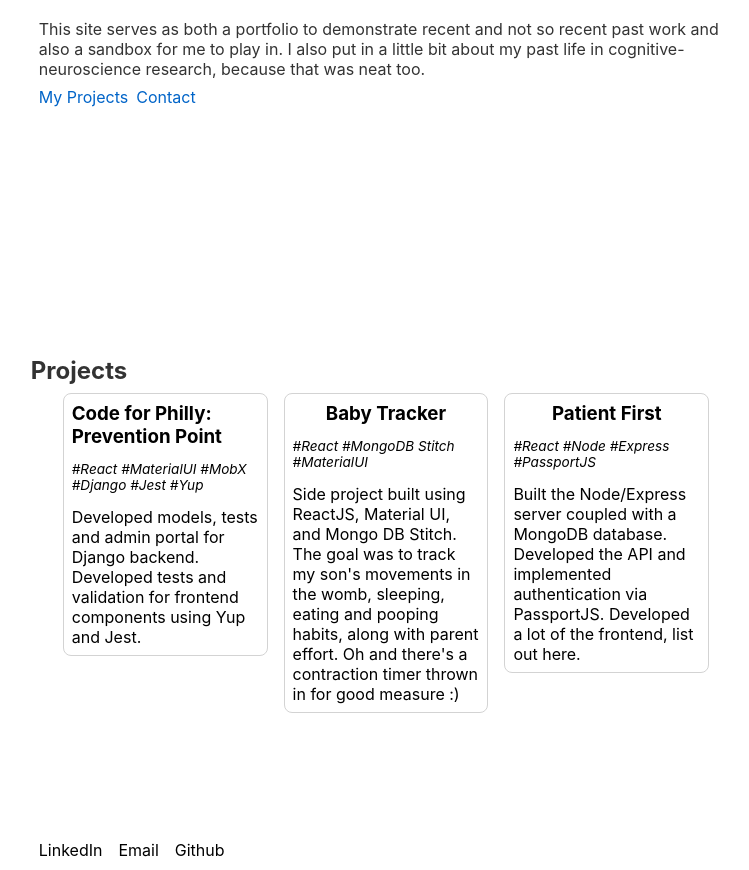
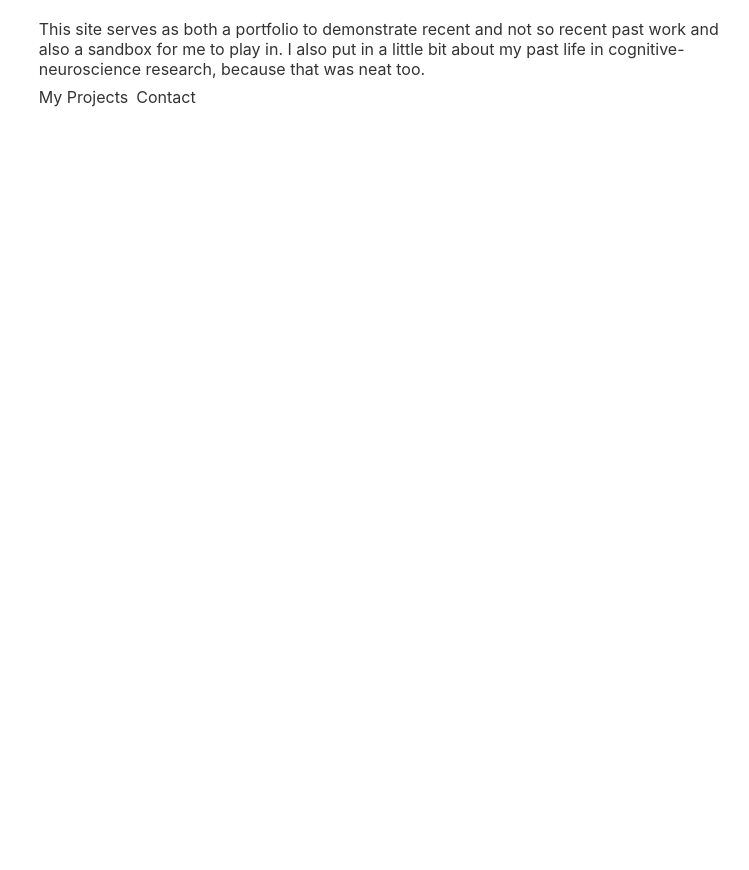
Before and after one commit to JackRyan1989/portfolio, a Svelte app: page / in a window 1280 px wide. Shown: the part 379-1249 px from the top of the page, without its empty margins (294-1043 px from the left). After the commit the page ends 800 px from the top, so only its background shows below. Built offline with nearby package versions, Linux system fonts and the light colour scheme.

Commit message:
View control stuff

```diff
--- a/src/App.svelte
+++ b/src/App.svelte
@@ -9,46 +9,56 @@
   let setProjects = false;
   let setContact = false;
   let setAbout = true;
-  const delayedTextShrink = function() {
+  const delayedTextShrink = function () {
     makeSmall = true;
-  }
+  };
   onMount(() => {
     let timer = setTimeout(() => {
-      delayedTextShrink()
-    },
-      1500
-    );
-    return () => clearTimeout(timer)
+      delayedTextShrink();
+    }, 1500);
+    return () => clearTimeout(timer);
   });
 
-  const onClickAbout = function() {
-    setAbout = !setAbout;
-  }
-
-  const onClickProjects = function() {
-    setProjects = !setProjects;
-  }
-
-  const onClickContact = function() {
-    setContact = !setContact;
-  }
-
+  const onClickChangeView = function (setView) {
+    console.log("Clicked")
+    switch (setView) {
+      case "about":
+        setAbout = true;
+        setProjects = false;
+        setContact = false;
+        break;
+      case "projects":
+        setAbout = false;
+        setProjects = true;
+        setContact = false;
+        break;
+      case "contact":
+        setAbout = false;
+        setProjects = false;
+        setContact = true;
+        break;
+    }
+  };
 </script>
 
 <div class="wrapper">
   <div class="header">
-    <Header makeSmall={makeSmall} />
+    <Header {makeSmall} />
   </div>
   <main class="content" role="main">
+    {#if setAbout}
     <section name="text" id="first">
-      <Text />
+      <Text onClickChangeView={onClickChangeView}/>
     </section>
+    {:else if setProjects}
     <section name="projects" id="second">
-      <Projects />
+      <Projects onClickChangeView={onClickChangeView} />
     </section>
+    {:else if setContact}
     <section name="contact" id="third">
-      <Contact />
+      <Contact onClickChangeView={onClickChangeView} />
     </section>
+    {/if}
   </main>
 </div>
 
@@ -81,12 +91,9 @@
     grid-row: 1 / 2;
   }
 
-  #first {
+  #first, #second, #third {
     width: 75%;
     margin: 25% 0px;
   }
-  #second {
-    width: 75%;
-    margin: 5% 0px;
-  }
+
 </style>
--- a/src/components/contact.svelte
+++ b/src/components/contact.svelte
@@ -1,29 +1,45 @@
 <script>
+  export let onClickChangeView = () => {};
 </script>
 
 <section>
-  <div class="links">
+  <div class="contact-links">
     <a href="https://www.linkedin.com/in/johnanthonyryan/" target="_blank"
       >LinkedIn</a
     >
     <a href="mailto:jack.jackryan@protonmail.com">Email</a>
     <a href="https://github.com/JackRyan1989" target="_blank">Github</a>
   </div>
+  <div class="links">
+    <button on:click={() => onClickChangeView("about")}>About</button
+    >
+    <button on:click={() => onClickChangeView("projects")}>Projects</button>
+  </div>
 </section>
 
 <style>
+* {
+    margin: 0;
+    padding: 0;
+    border: 0;
+    outline: 0;
+    font-size: 100%;
+    vertical-align: baseline;
+    background: transparent;
+  }
+
   section {
     display: grid;
   }
 
-  div.links {
+  div.contact-links {
     display: flex;
     flex-direction: row;
     justify-content: flex-start;
     align-items: center;
   }
 
-  div.links a {
+  div.contact-links a {
     padding: 0.5em;
     min-height: 1em;
     text-decoration: none;
@@ -31,4 +47,14 @@
     color: #000;
     border-radius: 0.5em;
   }
+
+  .links {
+    padding: 0.5em 0;
+    display: flex;
+    flex-direction: row;
+  }
+
+  .links button:nth-child(even) {
+    padding: 0 0.5em;
+  }
 </style>
--- a/src/components/header.svelte
+++ b/src/components/header.svelte
@@ -1,6 +1,6 @@
 <script>
-
   export let makeSmall;
+  export let onClickChangeView = () => {};
 </script>
 
 <svelte:head>
--- a/src/components/projects.svelte
+++ b/src/components/projects.svelte
@@ -1,5 +1,6 @@
 <script>
   import PROJECTS from "../constants/projects";
+  export let onClickChangeView = () => {};
 </script>
 
 <section>
@@ -26,6 +27,11 @@
         <p>Hey something went wrong loading projects!</p>
       </div>
     {/each}
+    <div class="links">
+      <button on:click={() => onClickChangeView("about")}>About</button
+      >
+      <button on:click={() => onClickChangeView("contact")}>Contact</button>
+    </div>
   </article>
 </section>
 
@@ -83,11 +89,10 @@
     filter: brightness(0.5) saturate(0) contrast(1.2) blur(20px);
   }
 
-    .item-category {
-      font-size: .85em;
-      font-style: italic;
-    }
-
+  .item-category {
+    font-size: 0.85em;
+    font-style: italic;
+  }
 
   .item-content {
     display: flex;
@@ -107,4 +112,14 @@
   a:hover {
     text-decoration: none;
   }
+
+  .links {
+    padding: 0.5em 0;
+    display: flex;
+    flex-direction: row;
+  }
+
+  .links button:nth-child(even) {
+    padding: 0 0.5em;
+  }
 </style>
--- a/src/components/textblurb.svelte
+++ b/src/components/textblurb.svelte
@@ -1,4 +1,5 @@
 <script>
+  export let onClickChangeView = () => {};
 </script>
 
 <section>
@@ -19,8 +20,8 @@
       too.
     </p>
     <div class="links">
-      <a href="#projects">My Projects</a>
-      <a href="#contact">Contact</a>
+      <button on:click={() => onClickChangeView("projects")}>My Projects</button>
+      <button on:click={() => onClickChangeView("contact")}>Contact</button>
     </div>
   </article>
 </section>
@@ -46,7 +47,7 @@
     flex-direction: row;
   }
 
-  .links a:nth-child(even) {
+  .links button:nth-child(even) {
     padding: 0 .5em;
   }
 
```
